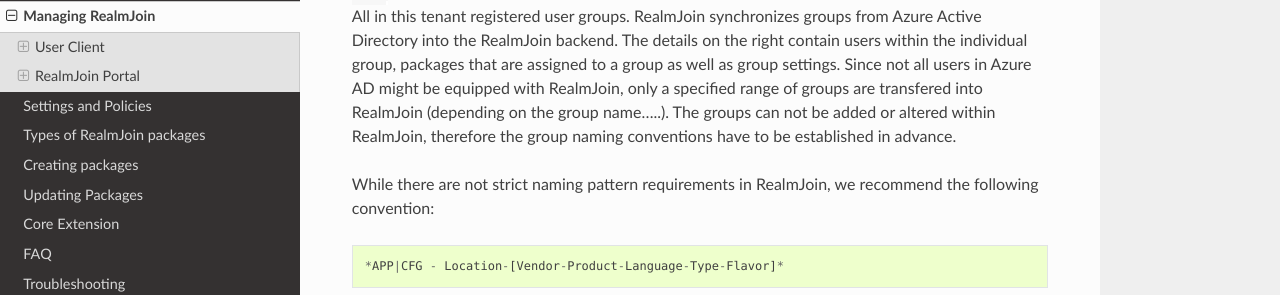
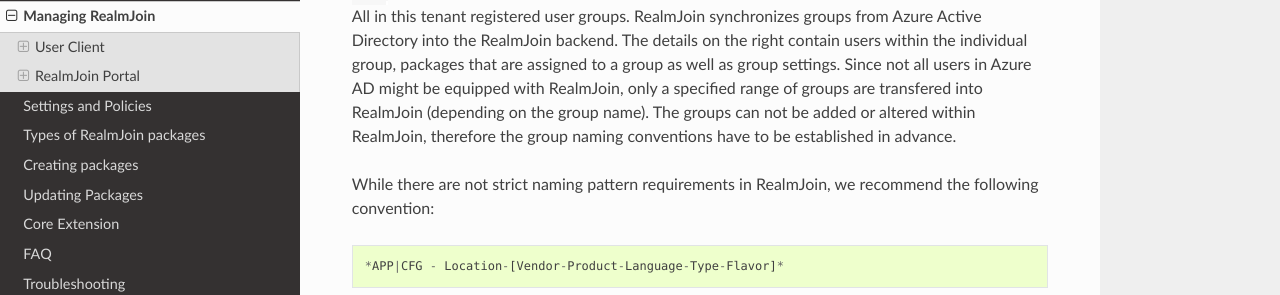
Before and after one commit to bb-froggy/realmjoin-docs, a Sphinx documentation site: the page built from docs/managing-realmjoin.md, in a window 1280 px wide and 900 px high, scrolled down 5729 px. Shown: the part 251-546 px from the top of the window. Built offline with Sphinx 7.4.7 and the Read the Docs theme 2.0.0, drawn with Linux system fonts in a browser that asks for light colours.

Commit message:
dots superfluous

```diff
--- a/docs/managing-realmjoin.md
+++ b/docs/managing-realmjoin.md
@@ -96,7 +96,7 @@
 
 ### Groups
 ![RJ rj-ac-groupsicon](./media/rj-ac-groupsicon.png)
-All in this tenant registered user groups. RealmJoin synchronizes groups from Azure Active Directory into the RealmJoin backend. The details on the right contain users within the individual group, packages that are assigned to a group as well as group settings. Since not all users in Azure AD might be equipped with RealmJoin, only a specified range of groups are transfered into RealmJoin (depending on the group name.....). The groups can not be added or altered within RealmJoin, therefore the group naming conventions have to be established in advance.
+All in this tenant registered user groups. RealmJoin synchronizes groups from Azure Active Directory into the RealmJoin backend. The details on the right contain users within the individual group, packages that are assigned to a group as well as group settings. Since not all users in Azure AD might be equipped with RealmJoin, only a specified range of groups are transfered into RealmJoin (depending on the group name). The groups can not be added or altered within RealmJoin, therefore the group naming conventions have to be established in advance.
 
 While there are not strict naming pattern requirements in RealmJoin, we recommend the following convention:
 
```
